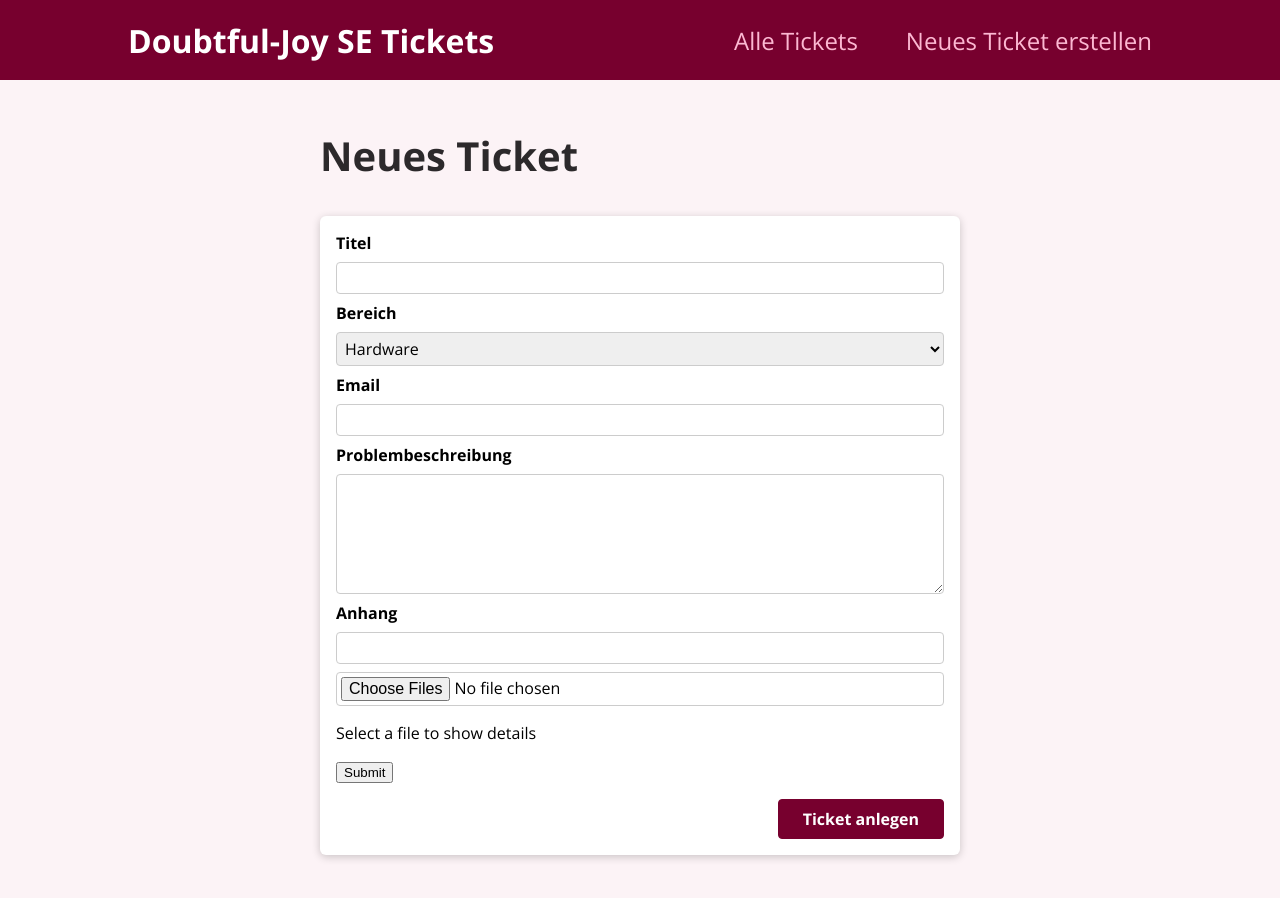
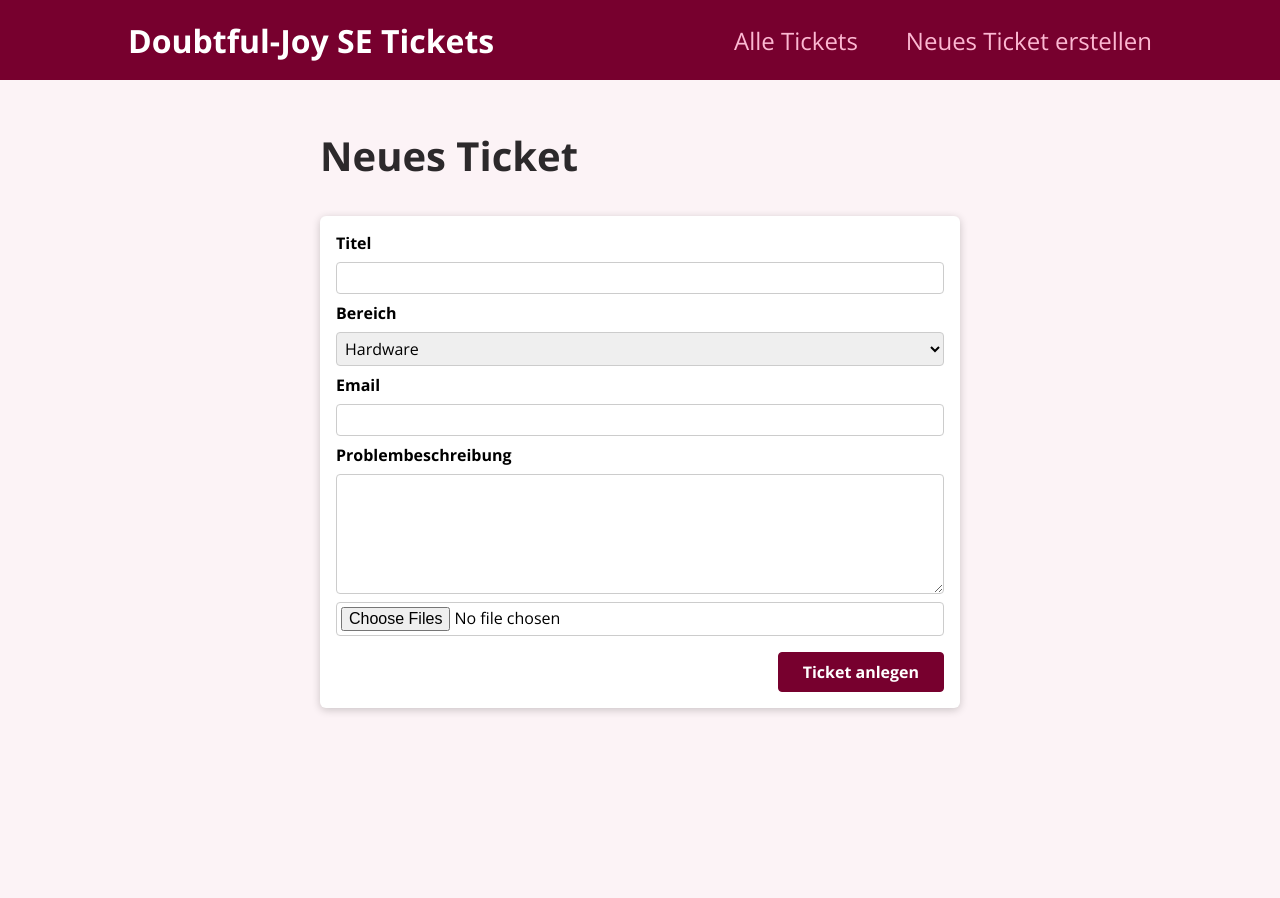
Before and after one commit to N1kolaus/LF9_Project3, a React (Create React App) app in the folder frontend/: page /new in a window 1280 px wide. Shown: the top 898 px of the page. After the commit the page ends 800 px from the top, so only its background shows below. Built offline with nearby package versions, Linux system fonts and the light colour scheme; the HTML template or start-up script is replaced by a standard one.

Commit message:
formdata and files

```diff
--- a/frontend/src/components/tickets/NewTicketForm.jsx
+++ b/frontend/src/components/tickets/NewTicketForm.jsx
@@ -1,6 +1,4 @@
 import { useRef, useState } from "react";
-import axios from "axios";
-import { toast } from "react-toastify";
 import Card from "../ui/Card";
 import classes from "./NewTicketForm.module.css";
 import FormData from "form-data";
@@ -13,7 +11,6 @@ const NewTicketForm = (props) => {
     const sectionInputRef = useRef();
     const titleInputRef = useRef();
     const issueInputRef = useRef();
-    const attachmentsInputRef = useRef();
 
     const handleOnSubmit = (event) => {
         event.preventDefault();
@@ -36,30 +33,11 @@ const NewTicketForm = (props) => {
             console.log(`${key}: ${value}`);
             formData.append(key, value);
         }
-
-        props.onNewTicket(formData);
-    };
-
-    const handleSubmission = async (event) => {
-        event.preventDefault();
-        const currentDomain = window.location.hostname;
-
-        const formData = new FormData();
         for (var i = 0; i < selectedFile.length; i++) {
             formData.append("files", selectedFile[i]);
         }
 
-        return await axios
-            .post(`http://${currentDomain}:8000/api/upload`, formData)
-            .then((response) => {
-                console.log(response);
-                toast.success("Bild erfolgreich gespeichert. 😊");
-                // navigate("/");
-            })
-            .catch((err) => {
-                console.log(err);
-                toast.error("Bild konnte nicht gesendet werden. 😞");
-            });
+        props.onNewTicket(formData);
     };
 
     const changeHandler = async (event) => {
@@ -69,12 +47,8 @@ const NewTicketForm = (props) => {
             filenames.push(file.name);
         });
 
-        console.log(files);
-
         setSelectedFile((prevState) => [...prevState, ...files]);
-
         setAttachmentsList((prevState) => [...prevState, ...filenames]);
-
         setIsFilePicked(true);
     };
 
@@ -127,15 +101,6 @@ const NewTicketForm = (props) => {
                     ></textarea>
                 </div>
                 <div className={classes.control}>
-                    <label htmlFor="attachments">Anhang</label>
-                    <input
-                        type="text"
-                        required
-                        id="attachments"
-                        ref={attachmentsInputRef}
-                    />
-                </div>
-                <div className={classes.control}>
                     <input
                         type="file"
                         name="file"
@@ -144,7 +109,7 @@ const NewTicketForm = (props) => {
                     />
                     {isFilePicked ? (
                         <div>
-                            <p>Files:</p>
+                            <p>Dateien:</p>
                             <ul>
                                 {attachmentsList.map((attachment) => (
                                     <li key={attachment}>{attachment}</li>
@@ -152,11 +117,8 @@ const NewTicketForm = (props) => {
                             </ul>
                         </div>
                     ) : (
-                        <p>Select a file to show details</p>
+                        <p></p>
                     )}
-                    <div>
-                        <button onClick={handleSubmission}>Submit</button>
-                    </div>
                 </div>
                 <div className={classes.actions}>
                     <button>Ticket anlegen</button>
```
Also changed, not shown: 2 other files (tests, documents, lock files or other folders).
